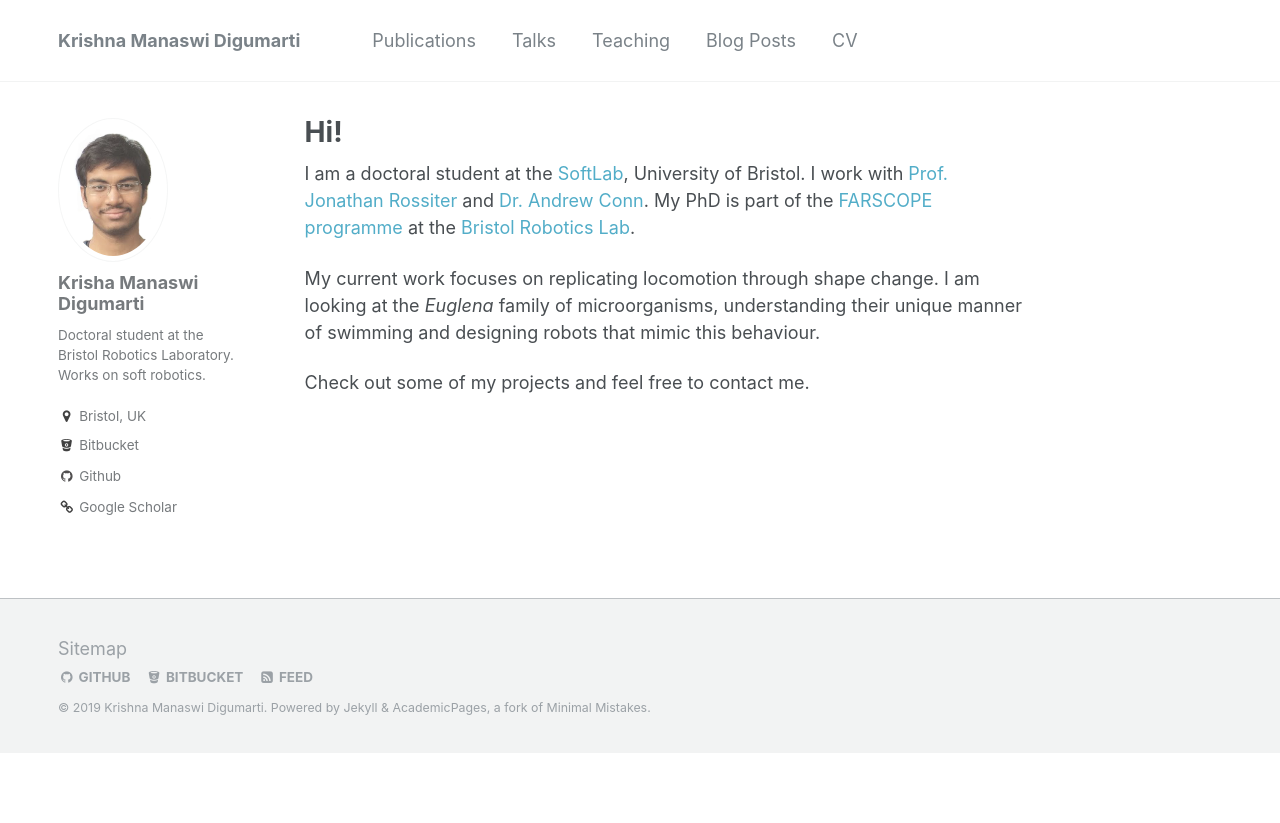
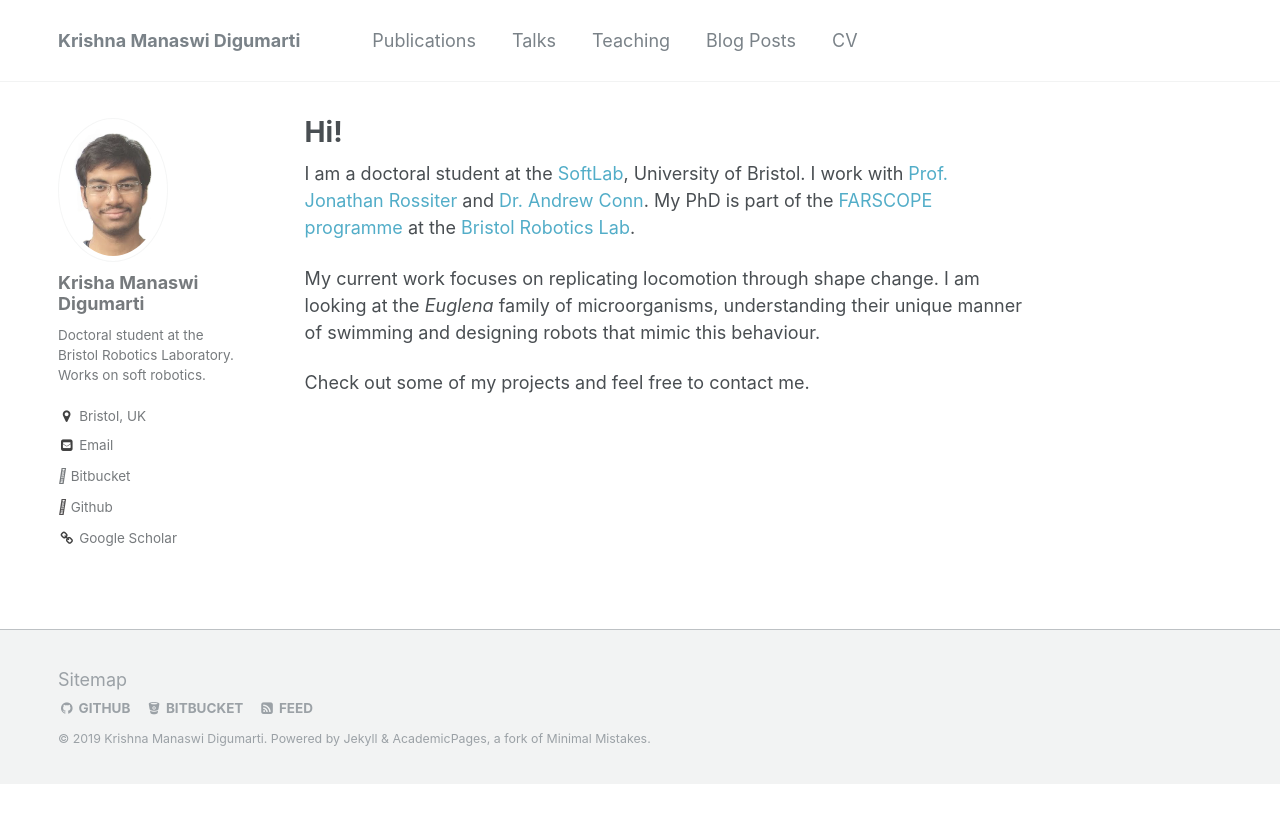
Before and after one commit to KrishnaManaswiD/KrishnaManaswiD.github.io, a Jekyll site: the page built from _pages/about.md, in a window 1280 px wide. Shown: the top 823 px of the page. Built offline with Jekyll 4.4.1, drawn with Linux system fonts in a browser that asks for light colours.

Commit message:
modified links and icons in author profile

```diff
--- a/_config.yml
+++ b/_config.yml
@@ -83,7 +83,7 @@ author:
   location         : "Bristol, UK"
   employer         :
   googlescholar    : "https://scholar.google.co.uk/citations?user=ubuy4zYAAAAJ"
-  email            :
+  email            : "km.digumarti@bristol.ac.uk, dkrishnamanaswi@gmail.com"
   uri              :
   bitbucket        : "KrishnaManaswiD"
   codepen          :
--- a/_includes/author-profile.html
+++ b/_includes/author-profile.html
@@ -59,10 +59,10 @@
         <li><a href="https://{{ author.tumblr }}.tumblr.com"><i class="fa fa-fw fa-tumblr-square" aria-hidden="true"></i> Tumblr</a></li>
       {% endif %}
       {% if author.bitbucket %}
-        <li><a href="https://bitbucket.org/{{ author.bitbucket }}"><i class="fa fa-fw fa-bitbucket" aria-hidden="true"></i> Bitbucket</a></li>
+        <li><a href="https://bitbucket.org/{{ author.bitbucket }}"><i class="fab fa-bitbucket" aria-hidden="true"></i> Bitbucket</a></li>
       {% endif %}
       {% if author.github %}
-        <li><a href="https://github.com/{{ author.github }}"><i class="fa fa-fw fa-github" aria-hidden="true"></i> Github</a></li>
+        <li><a href="https://github.com/{{ author.github }}"><i class="fab fa-github" aria-hidden="true"></i> Github</a></li>
       {% endif %}
       {% if author.stackoverflow %}
         <li><a href="https://www.stackoverflow.com/users/{{ author.stackoverflow }}"><i class="fa fa-fw fa-stack-overflow" aria-hidden="true"></i> Stackoverflow</a></li>
@@ -101,7 +101,7 @@
         <li><a href="https://vine.co/u/{{ author.vine }}"><i class="fa fa-fw fa-vine" aria-hidden="true"></i> Vine</a></li>
       {% endif %}
       {% if author.googlescholar %}
-        <li><a href="{{ author.uri }}"><i class="fa fa-fw fa-chain" aria-hidden="true"></i> Google Scholar</a></li>
+        <li><a href="{{ author.googlescholar }}"><i class="fa fa-fw fa-chain" aria-hidden="true"></i> Google Scholar</a></li>
       {% endif %}
       {% if author.orcid %}
         <li><a href="{{ author.orcid }}"><i class="fa fa-fw fa-chain" aria-hidden="true"></i> ORCID</a></li>
```
